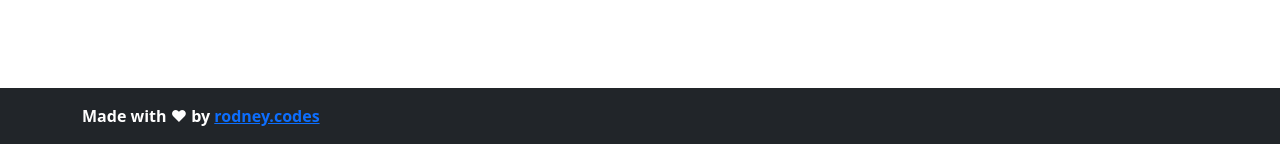
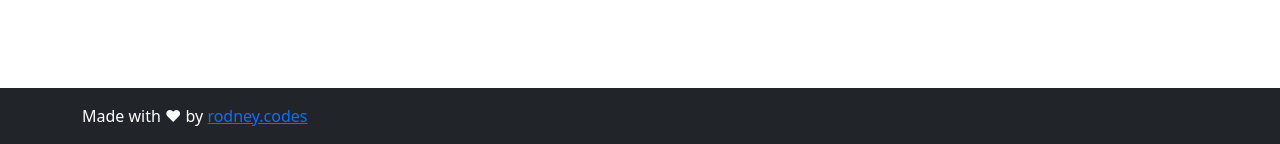
Before and after one commit to rodneygauna/skeevy, a Flask app: page / in a window 1280 px wide. Shown: the part 656-800 px from the top of the page. Run offline with Flask 2, Linux system fonts and the light colour scheme; a user stored in the database is signed in.

Commit message:
footer fixes

```diff
--- a/website/templates/base.html
+++ b/website/templates/base.html
@@ -227,7 +227,7 @@
     <!-- Footer -->
     <footer class="fixed-bottom mt-auto py-3 bg-dark">
       <div class="container">
-        <span class="fw-bold text-white"
+        <span class="text-white"
           >Made with &#9829; by
           <a href="http://rodney.codes">rodney.codes</a></span
         >
```
